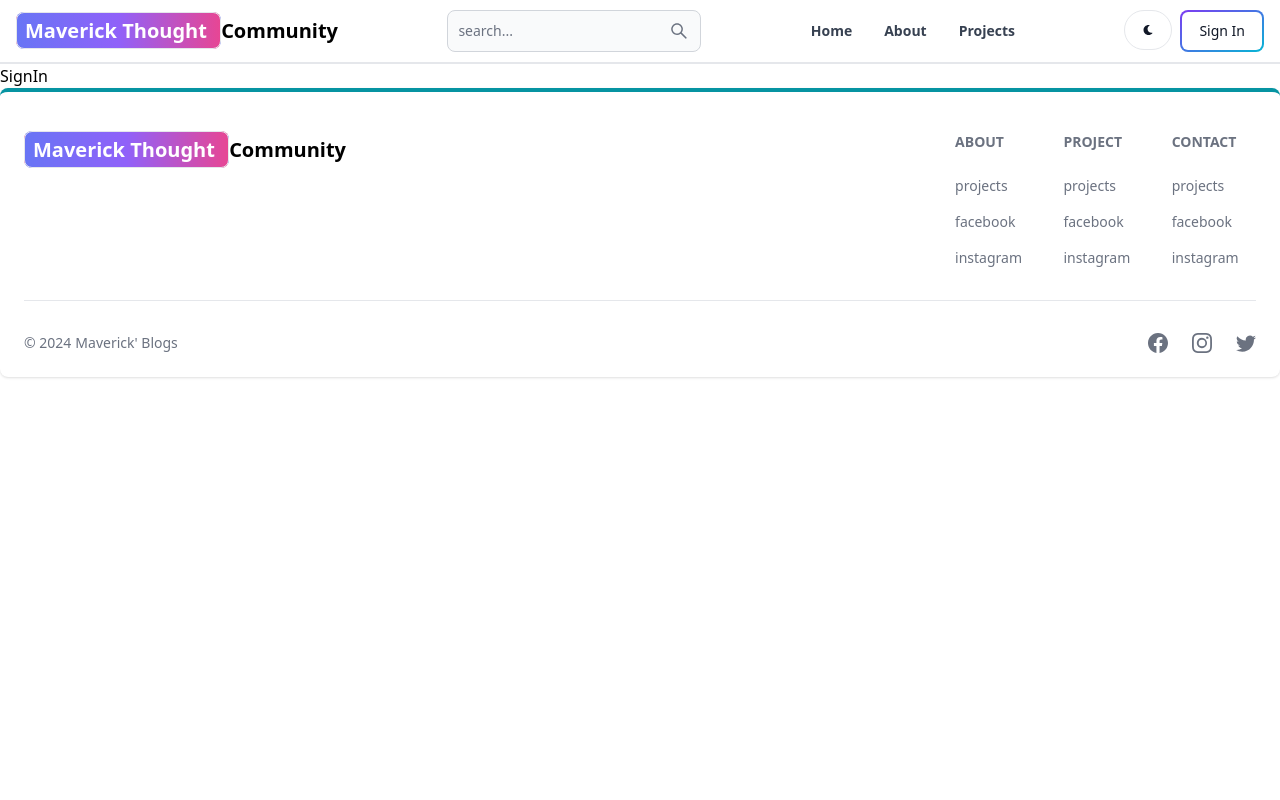
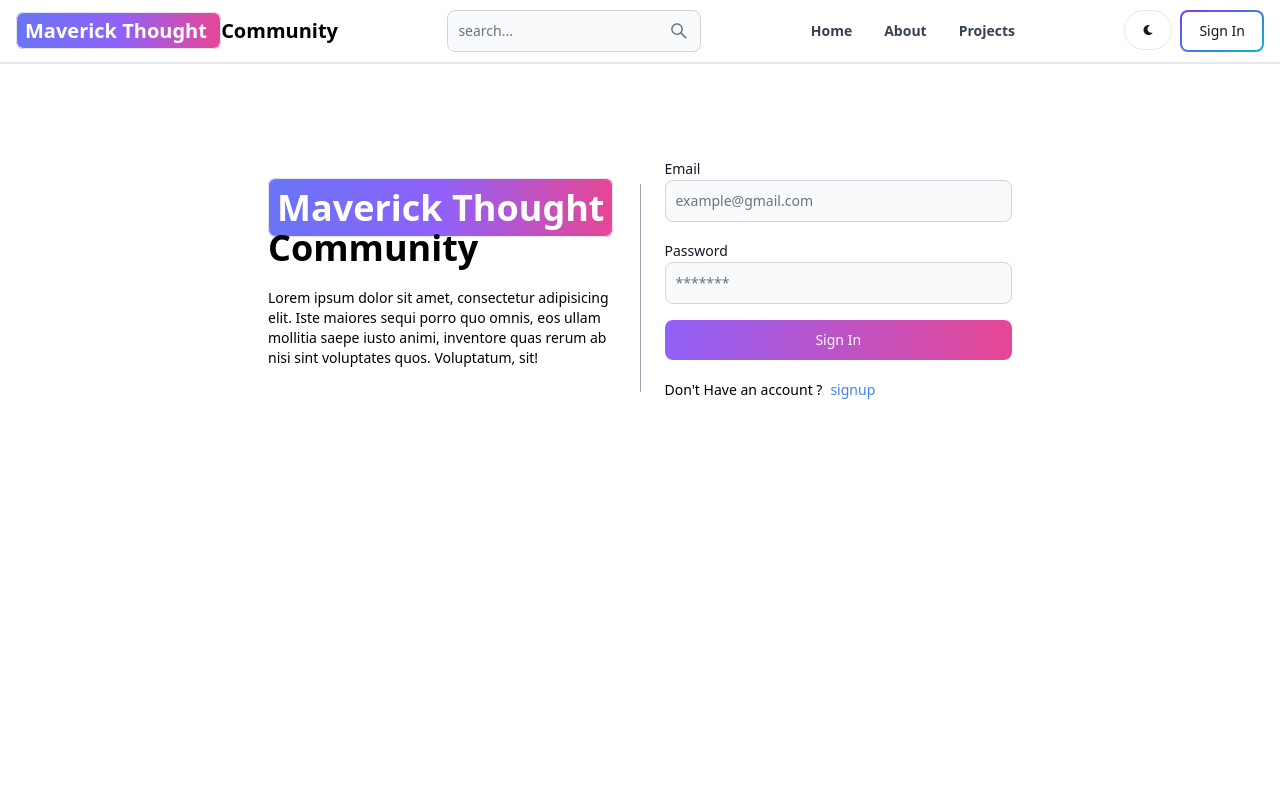
Before and after one commit to pythi1/blog, a React (Vite) app in the folder client/: page /sign-in in a window 1280 px wide. Shown: the top 800 px of the page. Built offline with nearby package versions, Linux system fonts and the light colour scheme.

Commit message:
complete sign in functionality

```diff
--- a/client/src/pages/SignIn.jsx
+++ b/client/src/pages/SignIn.jsx
@@ -1,9 +1,120 @@
-import React from 'react'
+import { Alert, Button, Label, Spinner, TextInput } from 'flowbite-react';
+import React, { useState } from 'react'
+import { Link, useNavigate } from 'react-router-dom';
 
 function SignIn() {
+
+  const [formdata, setfromdata] = useState({});
+  const [errormessage, setErrormessage] = useState(null);
+  const [loading, setloading] = useState(false);
+
+  const navigate = useNavigate();
+
+  const handlechange = (e) => {
+
+    setfromdata({ ...formdata, [e.target.id]: e.target.value.trim() });
+  }
+
+  console.log(formdata);
+
+  // **********************************************************************************
+                  // form submit function //
+
+  const handleSubmit = async (e) => {
+    e.preventDefault();
+    if(!formdata.email || !formdata.password ){
+      return setErrormessage('please fill out all the fields.')
+    }
+    try {
+      setloading(true);
+      setErrormessage(null);
+      const res = await fetch('/api/auth/signin', {
+        method: 'POST',
+        headers: {'Content-Type': 'application/json'},
+        body: JSON.stringify(formdata),
+      })
+      const data = await res.json();
+      if(data.success === false){
+        return setErrormessage(data.message);
+      }
+      setloading(false);
+      if(res.ok){
+        navigate('/home');
+      }
+    } catch (error) {
+      setErrormessage(error.message);
+      setloading(false);
+    }
+  };
+
+  // **********************************************************************************
+
   return (
-    <div>SignIn</div>
+    <div className='min-h-screen mt-20'>
+      <div className='flex p-3 max-w-3xl mx-auto gap-2 flex-col md:flex-row md:items-center'>
+
+        <div className='flex-1 '>
+          {/* leftside */}
+          <Link to={"/home"} className='font-bold dark:text-white lg:text-4xl text-2xl' >
+            <span className='border px-2 py-1 bg-gradient-to-r from-indigo-500 via-purple-500 to-pink-500 rounded-lg text-white'  > Maverick Thought </span> Community
+          </Link>
+
+          <p className='text-sm mt-5 '>
+            Lorem ipsum dolor sit amet, consectetur adipisicing elit. Iste maiores sequi porro quo omnis, eos ullam mollitia saepe iusto animi, inventore quas rerum ab nisi sint voluptates quos. Voluptatum, sit!
+          </p>
+        </div>
+
+        <div className="lg:w-[1px] lg:h-52 lg:mt-5 lg:bg-gray-400 lg:mx-4 "></div>
+
+        <div className='flex-1'>
+          {/* rightside */}
+          <form className='flex flex-col gap-4 ' onSubmit={handleSubmit} >
+
+            <div>
+              <Label value='Email' />
+              <TextInput
+                type='email'
+                placeholder='example@gmail.com'
+                id='email'
+                onChange={handlechange}
+              />
+            </div>
+
+            <div>
+              <Label value='Password' />
+              <TextInput
+                type='password'
+                placeholder='*******'
+                id='password'
+                onChange={handlechange}
+              />
+            </div>
+
+            <Button gradientDuoTone='purpleToPink' type='submit' disabled={loading}>
+              {
+                loading ? <><Spinner size='sm' /> <span className='pl-3' >loading...</span></> : <span>Sign In</span>
+              }
+            </Button>
+
+          </form>
+
+          <div className='flex gap-2 text-sm mt-5'>
+            <span>Don't Have an account ? </span>
+            <Link to='/sign-up' className='text-blue-500' >signup</Link>
+          </div>
+
+          {
+            errormessage && (
+              <Alert className='mt-5' color='failure' >
+                {errormessage}
+              </Alert>
+            )
+          }
+
+        </div>
+      </div>
+    </div>
   )
 }
 
-export default SignIn
+export default SignIn;
```
